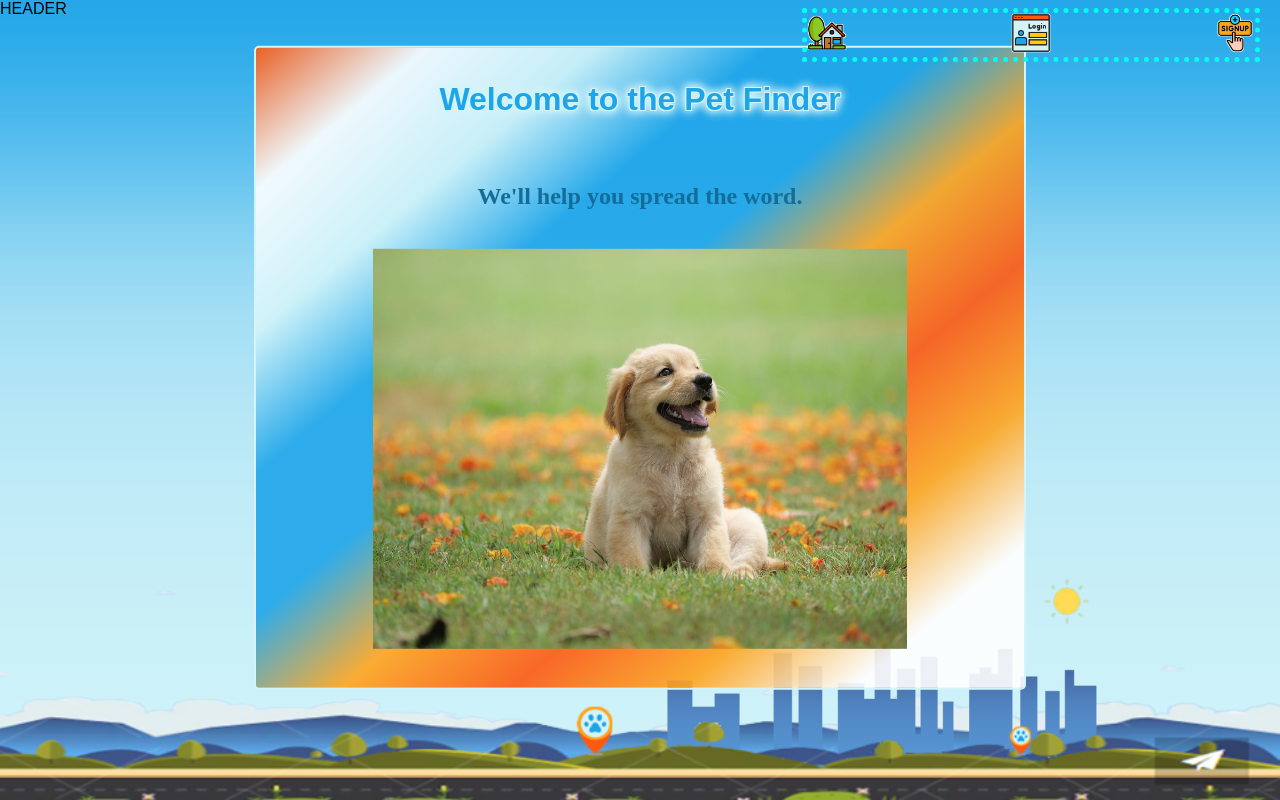
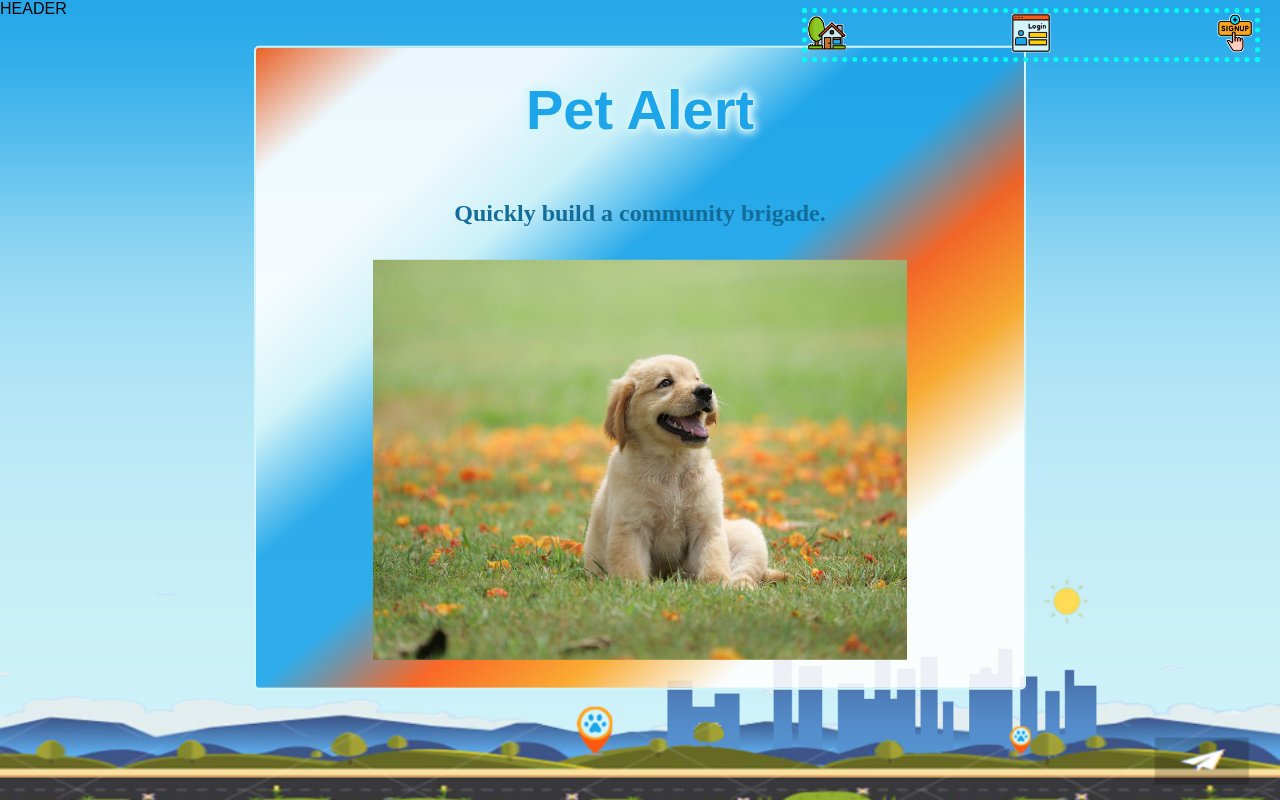
Before and after one commit to KennWg/pet-finder, a React (Create React App) app in the folder client/: page / in a window 1280 px wide. Built offline with nearby package versions, Linux system fonts and the light colour scheme.

Commit message:
more styling work

```diff
--- a/client/src/App.css
+++ b/client/src/App.css
@@ -64,6 +64,10 @@ body {
   text-shadow: -1px -1px 0 var(--color-c2), 1px -1px 0 var(--color-c2), -1px 1px 0 var(--color-c2), 1px 1px 0 var(--color-c2), -2px -2px 10px var(--color-c2), 2px -2px 10px var(--color-c2), -2px 2px 10px var(--color-c2), 2px 2px 10px var(--color-c2);
 }
 
+h1.brand-title {
+font-size: 3.5em;
+}
+
 .brand-text {
   font-family: var(--body-font);
   color: var(--color-c1a);
@@ -72,7 +76,7 @@ body {
 
 .brand-bg-color {
   /* background-color: var(--color-c1-trans); */
-  background-image: linear-gradient(to bottom right, var(--color-c3-trans), rgba(255,255,255,var(--opacity)), var(--color-c2-trans), var(--color-c1-trans), var(--color-c1-trans), var(--color-c5-trans), var(--color-c3-trans), var(--color-c5-trans), rgba(255,255,255,var(--opacity)), rgba(255,255,255,var(--opacity)));
+  background-image: linear-gradient(to bottom right, var(--color-c3-trans), rgba(255,255,255,var(--opacity)), rgba(255,255,255,var(--opacity)), var(--color-c2-trans), var(--color-c1-trans), var(--color-c1-trans), var(--color-c3-trans), var(--color-c5-trans), rgba(255,255,255,var(--opacity)), rgba(255,255,255,var(--opacity)), rgba(255,255,255,var(--opacity)));
   border-color: var(--color-c2);
 }
 
--- a/client/src/components/Main/Home.js
+++ b/client/src/components/Main/Home.js
@@ -6,8 +6,8 @@ function Home() {
 
         <div className="home-class outer-div brand-bg-color">
 
-            <h1 className="brand-title">Welcome to the Pet Finder</h1>
-            <h2 className="brand-text">We'll help you spread the word.</h2>
+            <h1 className="brand-title">Pet Alert</h1>
+            <h2 className="brand-text">Quickly build a community brigade.</h2>
             <img src={dogImg} alt="a dog sit on the front page" className='homepage-dog' />
             <br></br>
         </div>
```
